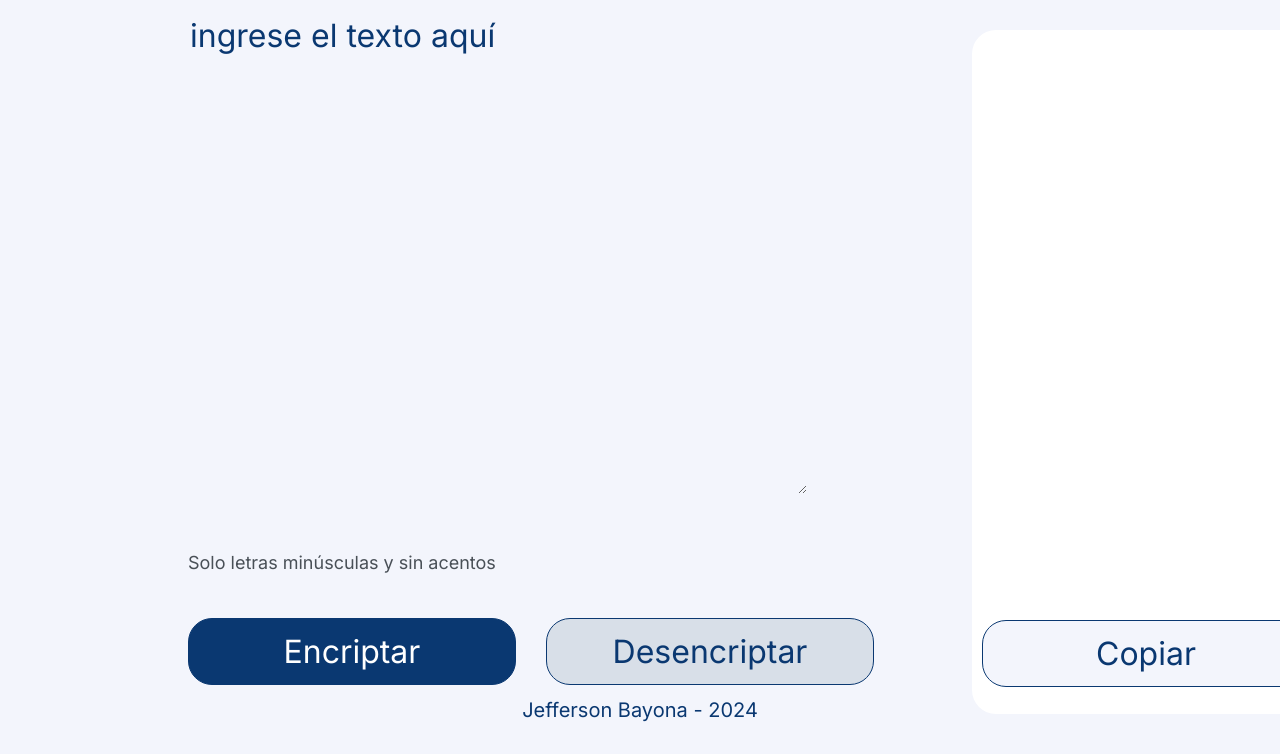
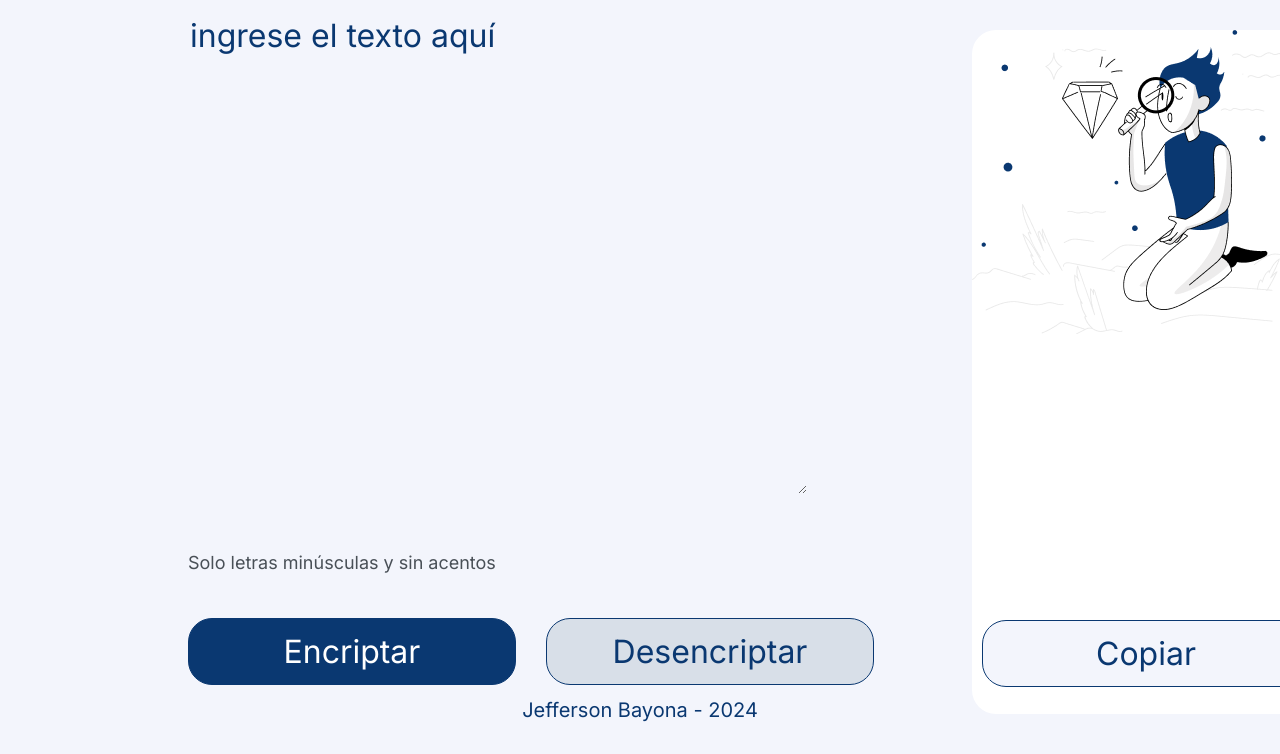
Before and after one commit to JeffersonBayona/encrypt-alura, a plain HTML site: page index.html in a window 1280 px wide. Shown: the part 46-800 px from the top of the page. Drawn offline with Linux system fonts and the light colour scheme; the site is published under a folder, as on GitHub Pages, so addresses that start at the root find nothing.

Commit message:
ajuste 2

```diff
--- a/style.css
+++ b/style.css
@@ -32,7 +32,7 @@ main{
 
 .mensaje{
     background: white;
-    background-image: url("/img/muneco.png");
+    background-image: url("./img/muneco.png");
     background-repeat: no-repeat;
     border: none;
     border-radius: 24px;
```
